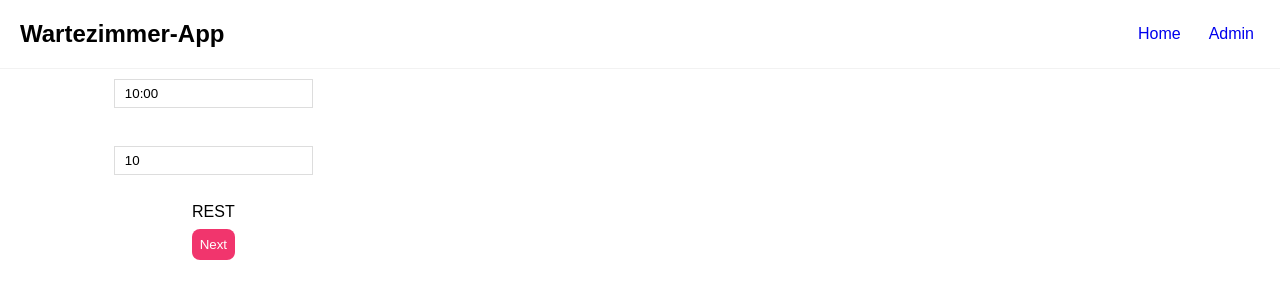
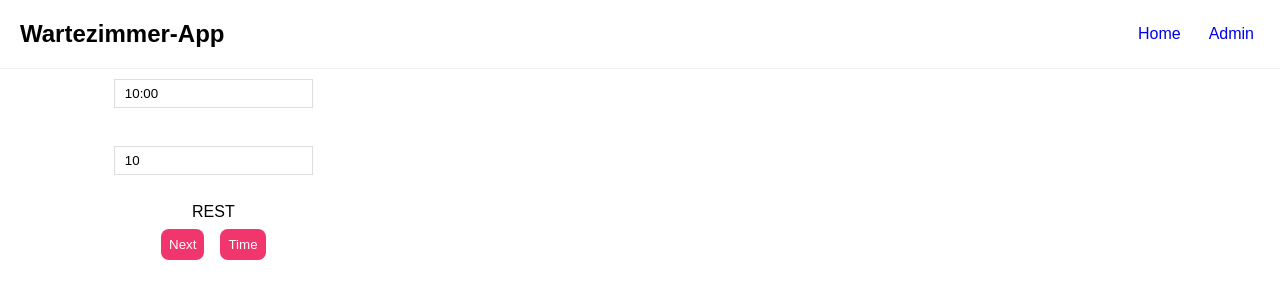
Before and after one commit to bubbazz/react-wartezimmer, a React (Create React App) app in the folder app/: page /admin in a window 1280 px wide. Shown: the top 300 px of the page. Built offline with nearby package versions, Linux system fonts and the light colour scheme; data requests are answered from the project's data file.

Commit message:
function added addTime

```diff
--- a/app/src/Admin.tsx
+++ b/app/src/Admin.tsx
@@ -11,15 +11,22 @@ const Admin = (props: PropsTimeList) => {
     const url = 'http://localhost:4000/timelst/';
 
     const addTime = () => {
-        let array = [];
+        let array: TimeList[] = [];
         const delta = sDelta.current != null ? parseInt(sDelta.current.value) : 10;
         let hour, min;
         let currentTime = sTime.current != null ? sTime.current.value : "10:00";
         [hour, min] = StringTimeify(currentTime);
         if (min - delta < 0)
-            hour = (hour - 1) % 24
-        min = (min - delta) % 60;
+            hour = (24 + hour - 1) % 24
+        min = (60 + min - delta) % 60;
         //stime = stime.substring(0, 3) + (parseInt(stime.substring(3)))
+        for (let index = 1; index < 6; index++) {
+            array.push({ id: index, title: TimeStringify(hour, min) });
+            if (min + delta >= 60)
+                hour = (hour + 1) % 24;
+            min = (min + delta) % 60;
+        }
+        setTime([...array]);
     };
     const StringTimeify = (str: string) => {
         let hour = parseInt(str.substring(0, 2));
@@ -28,10 +35,8 @@ const Admin = (props: PropsTimeList) => {
     }
     const TimeStringify = (hour: number, min: number) => {
         let sRet = "";
-        if (hour < 10)
-            sRet += "0" + hour + ":";
-        if (min < 10)
-            sRet = "0" + min;
+        sRet += hour < 10 ? "0" + hour : hour;
+        sRet += min < 10 ? ":0" + min : ":" + min;
         return sRet;
     }
     const nextTime = () => {
@@ -55,7 +60,6 @@ const Admin = (props: PropsTimeList) => {
         //React Time Update not needed for 2 Clients
         for (let i = 0; i < time.length - 1; i++)
             time[i].title = array[i];
-        console.log(array)
         setTime([...time]);
     }
 
@@ -66,6 +70,7 @@ const Admin = (props: PropsTimeList) => {
             <p>REST</p>
             {!isPanding && <button onClick={nextTime}>Next</button>}
             {isPanding && <button onClick={nextTime}>Loading</button>}
+            {<button onClick={addTime}>Time</button>}
         </div >
     );
 }
--- a/app/src/App.tsx
+++ b/app/src/App.tsx
@@ -4,7 +4,7 @@ import Admin from './Admin';
 import NavigationsBar from "./Navbar";
 
 import { BrowserRouter as Router, Switch, Route } from 'react-router-dom';
-import React, { useState, useEffect } from 'react';
+import { useState, useEffect } from 'react';
 import { TimeList } from './types';
 
 function App() {
```
